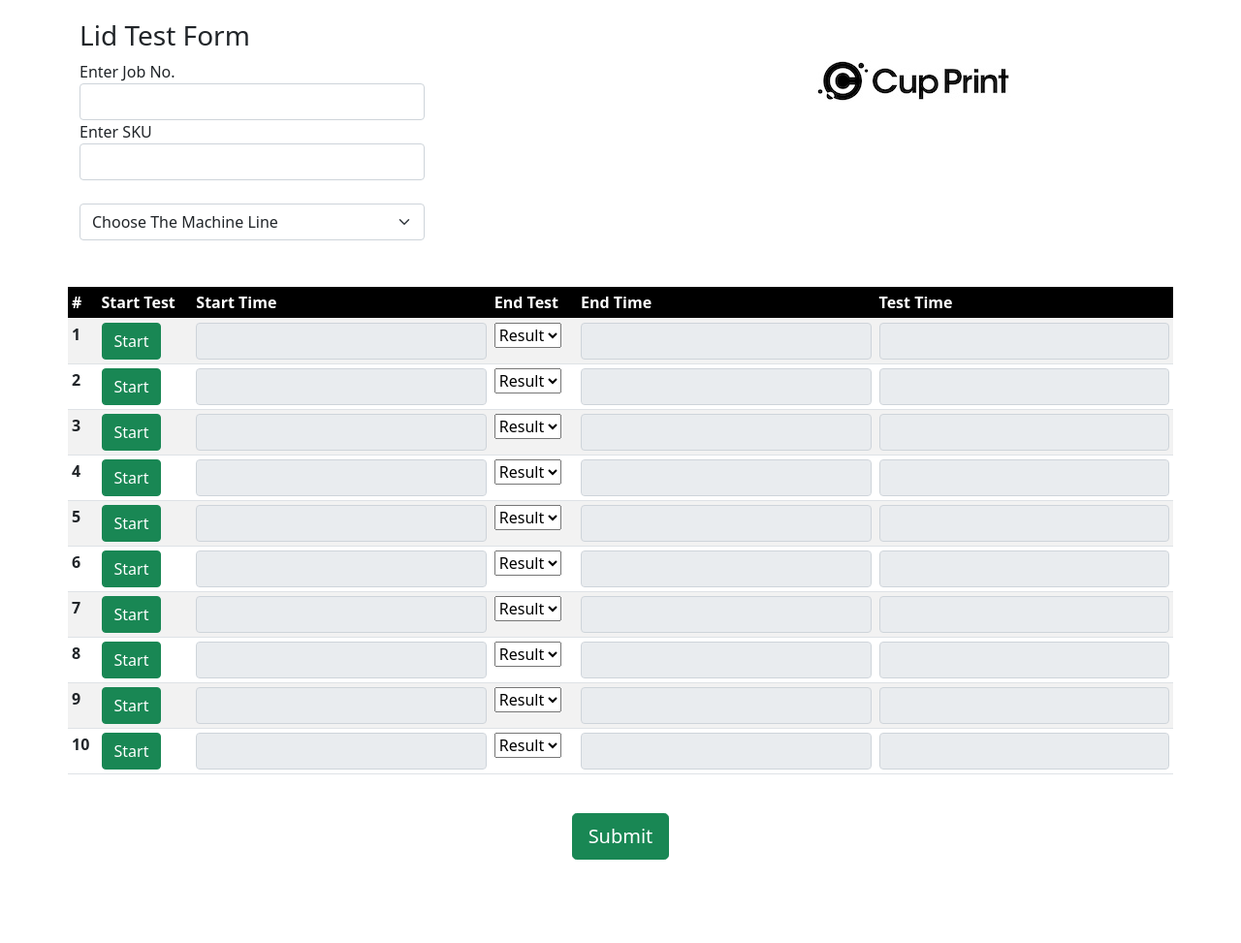
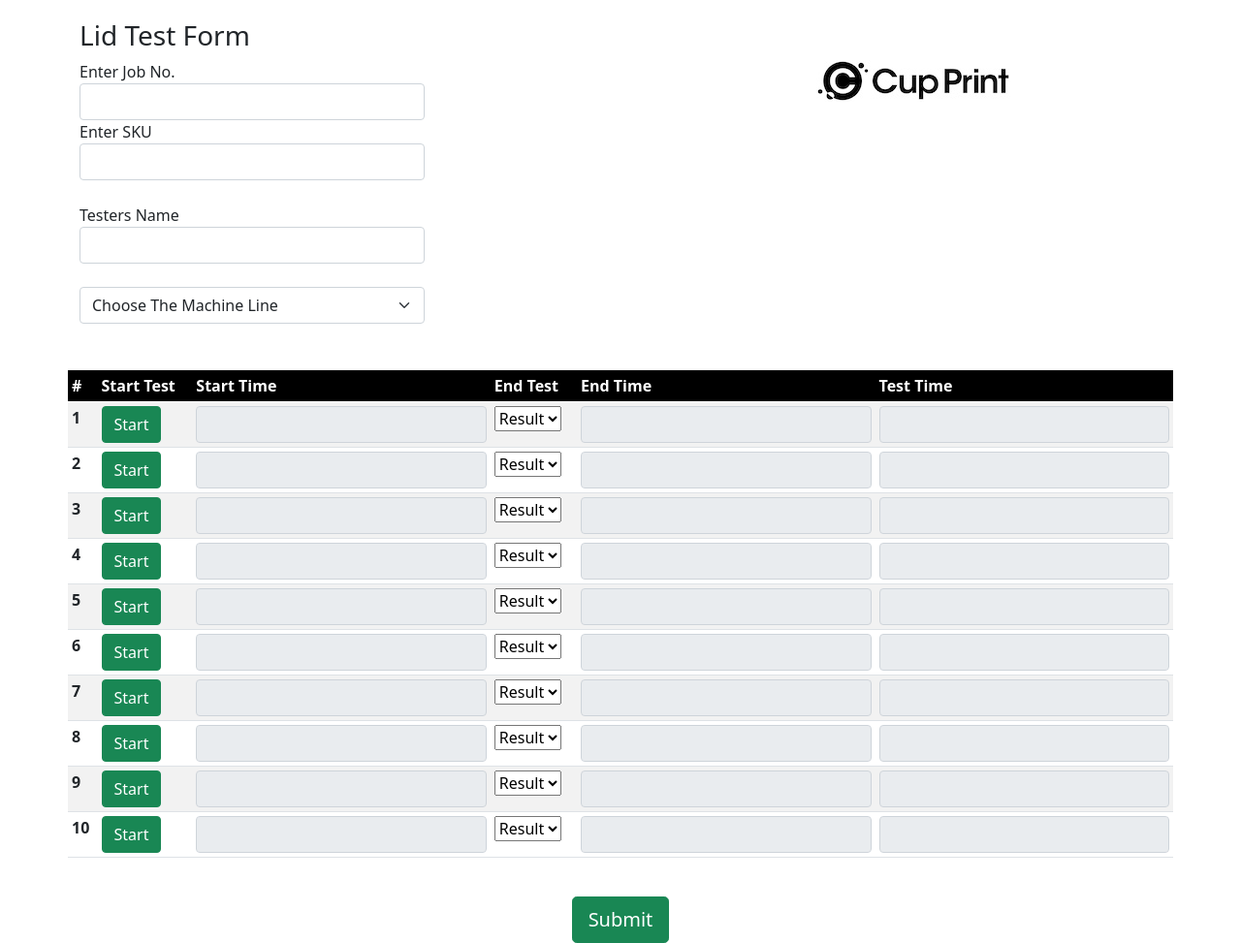
Before and after one commit to cupprint-com/lidtest.cupprint.com, a PHP site: page / in a window 1280 px wide. Shown: the whole page at 97% size. Before the commit the page ends 887 px from the top, so only its background shows below. Run offline with PHP 8.4, Linux system fonts and the light colour scheme; some libraries are stand-ins or nearby versions.

Commit message:
Update index.php

```diff
--- a/index.php
+++ b/index.php
@@ -39,6 +39,7 @@
 
                <label for="jobNo">Enter Job No.</label><input type="text"  class="form-control" name="jobNo" required >
                <label for="sku">Enter SKU</label><input type="text" class="form-control" name="sku" required ><br>
+			   <label for="tester">Testers Name</label><input type="text" class="form-control" name="tester" required ><br>
 
 			   <select  id="lineSelect" class="form-select" name="line" required >
                         <option value="">Choose The Machine Line</option>
```
